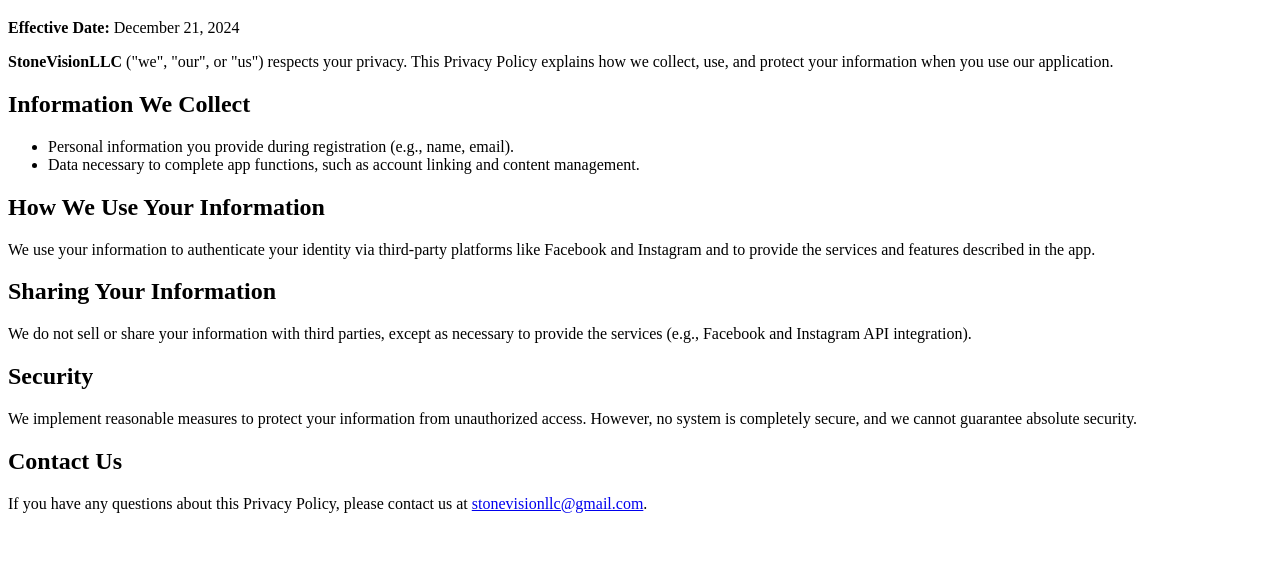
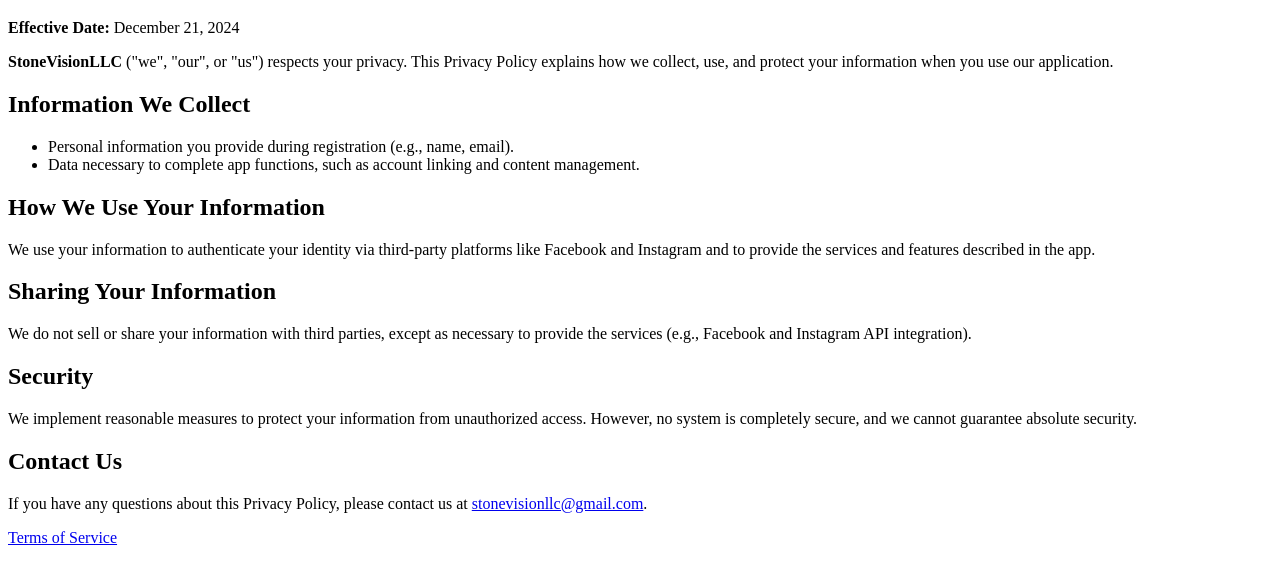
Before and after one commit to stonevisionmedia/stonevisionmedia.github.io, a website: page index.html in a window 1280 px wide. Shown: the part 61-642 px from the top of the page. Drawn offline with Linux system fonts and the light colour scheme.

Commit message:
Update index.html
Added TOS

```diff
--- a/index.html
+++ b/index.html
@@ -34,3 +34,4 @@
     </p>
 </body>
 </html>
+<a href="terms-of-service.html">Terms of Service</a>
```
